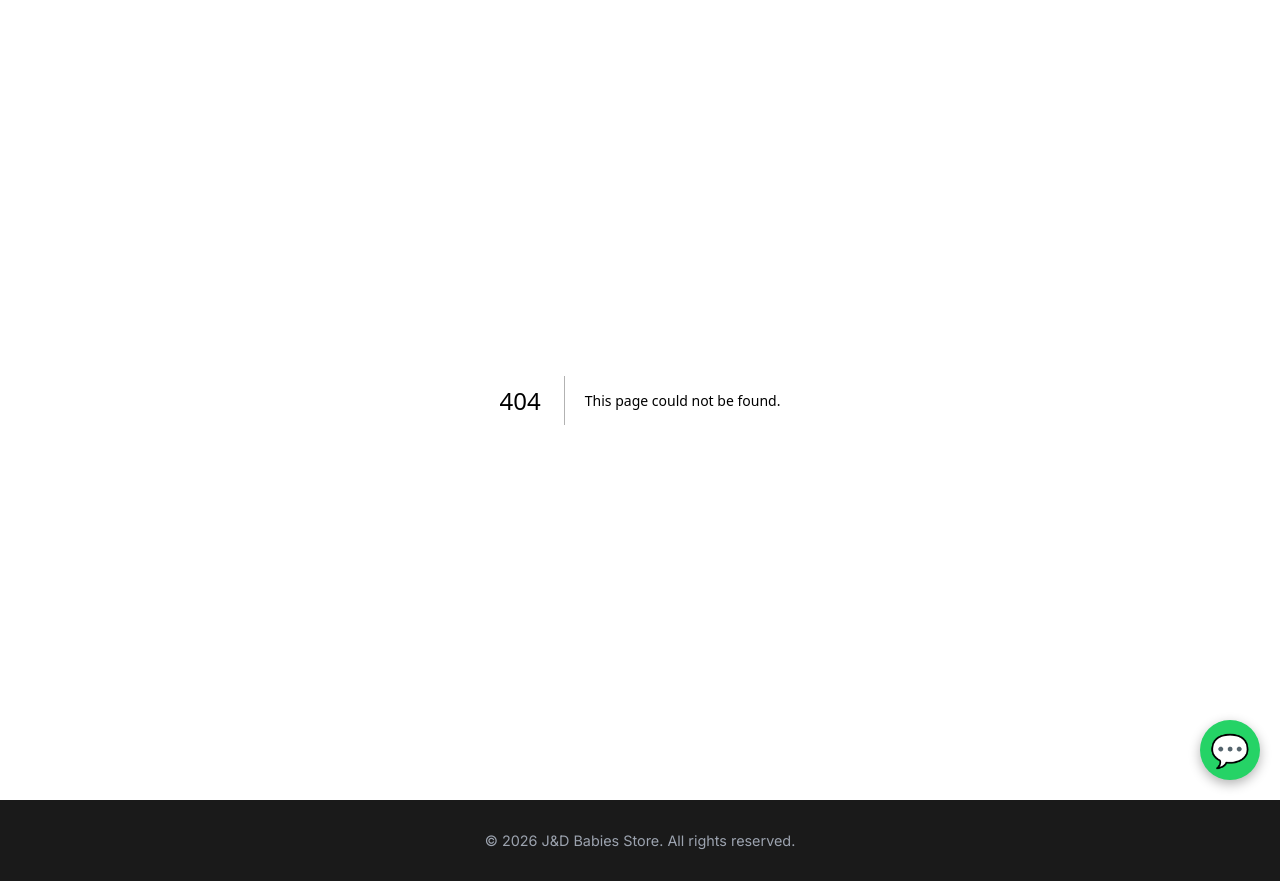
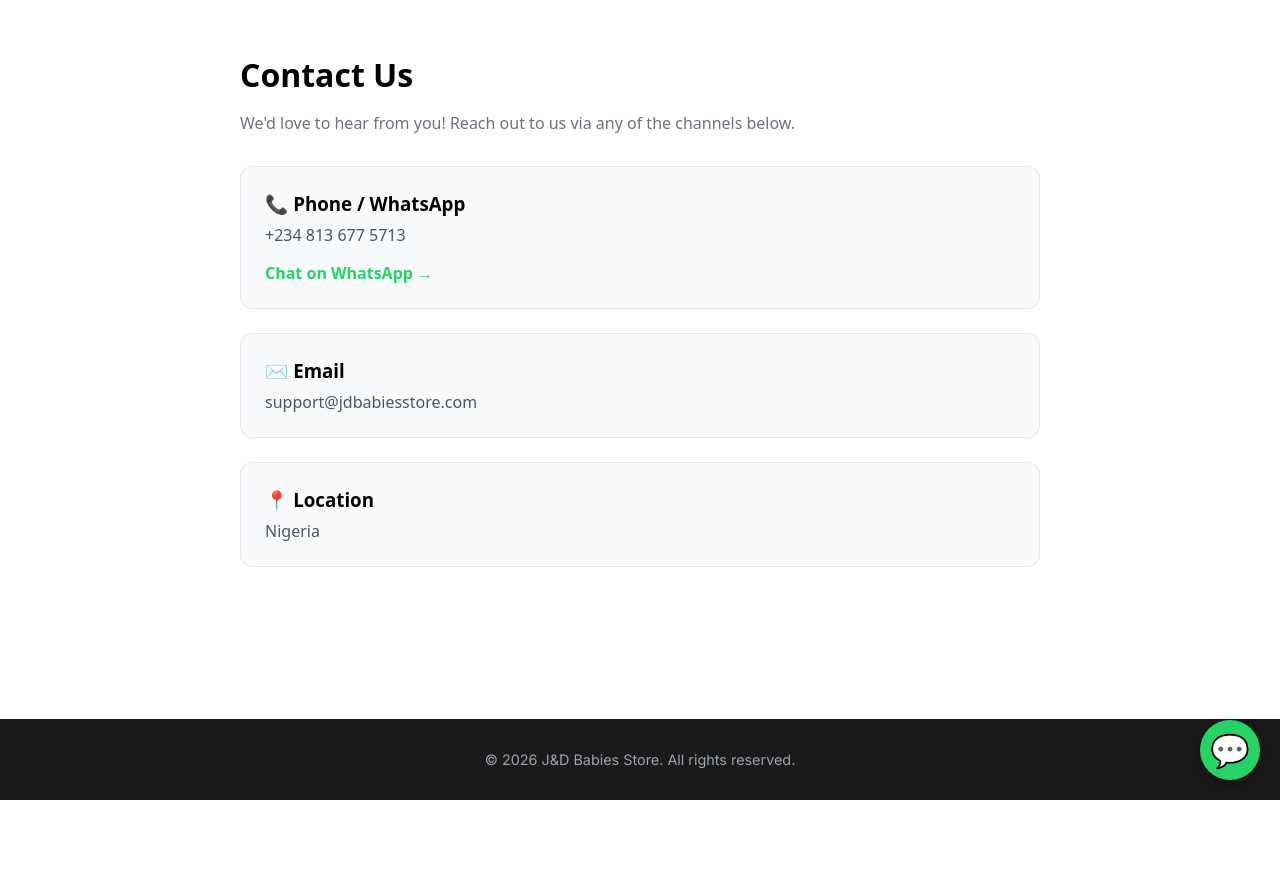
Before and after one commit to okivictor01-bit/J-D, a Next.js app: page /contact in a window 1280 px wide. Before the commit this address had no page. After the commit the page ends 800 px from the top, so only its background shows below. Built offline with nearby package versions, Linux system fonts and the light colour scheme.

Commit message:
Create page.tsx

```diff
--- /dev/null
+++ b/app/contact/page.tsx
@@ -0,0 +1,26 @@
+export default function Contact() {
+  return (
+    <main style={{ fontFamily: 'system-ui, sans-serif', maxWidth: '800px', margin: '0 auto', padding: '2rem 1rem' }}>
+      <h1 style={{ fontSize: '2rem', marginBottom: '1rem' }}>Contact Us</h1>
+      <p style={{ color: '#6b7280', marginBottom: '2rem' }}>We'd love to hear from you! Reach out to us via any of the channels below.</p>
+
+      <div style={{ display: 'flex', flexDirection: 'column', gap: '1.5rem' }}>
+        <div style={{ padding: '1.5rem', backgroundColor: '#f9fafb', borderRadius: '12px', border: '1px solid #e5e7eb' }}>
+          <h3 style={{ margin: '0 0 0.5rem 0' }}>📞 Phone / WhatsApp</h3>
+          <p style={{ margin: 0, color: '#4b5563' }}>+234 813 677 5713</p>
+          <a href="https://wa.me/2348136775713" style={{ display: 'inline-block', marginTop: '1rem', color: '#25D366', fontWeight: 'bold', textDecoration: 'none' }}>Chat on WhatsApp →</a>
+        </div>
+
+        <div style={{ padding: '1.5rem', backgroundColor: '#f9fafb', borderRadius: '12px', border: '1px solid #e5e7eb' }}>
+          <h3 style={{ margin: '0 0 0.5rem 0' }}>✉️ Email</h3>
+          <p style={{ margin: 0, color: '#4b5563' }}>support@jdbabiesstore.com</p>
+        </div>
+
+        <div style={{ padding: '1.5rem', backgroundColor: '#f9fafb', borderRadius: '12px', border: '1px solid #e5e7eb' }}>
+          <h3 style={{ margin: '0 0 0.5rem 0' }}>📍 Location</h3>
+          <p style={{ margin: 0, color: '#4b5563' }}>Nigeria</p>
+        </div>
+      </div>
+    </main>
+  );
+}
```
